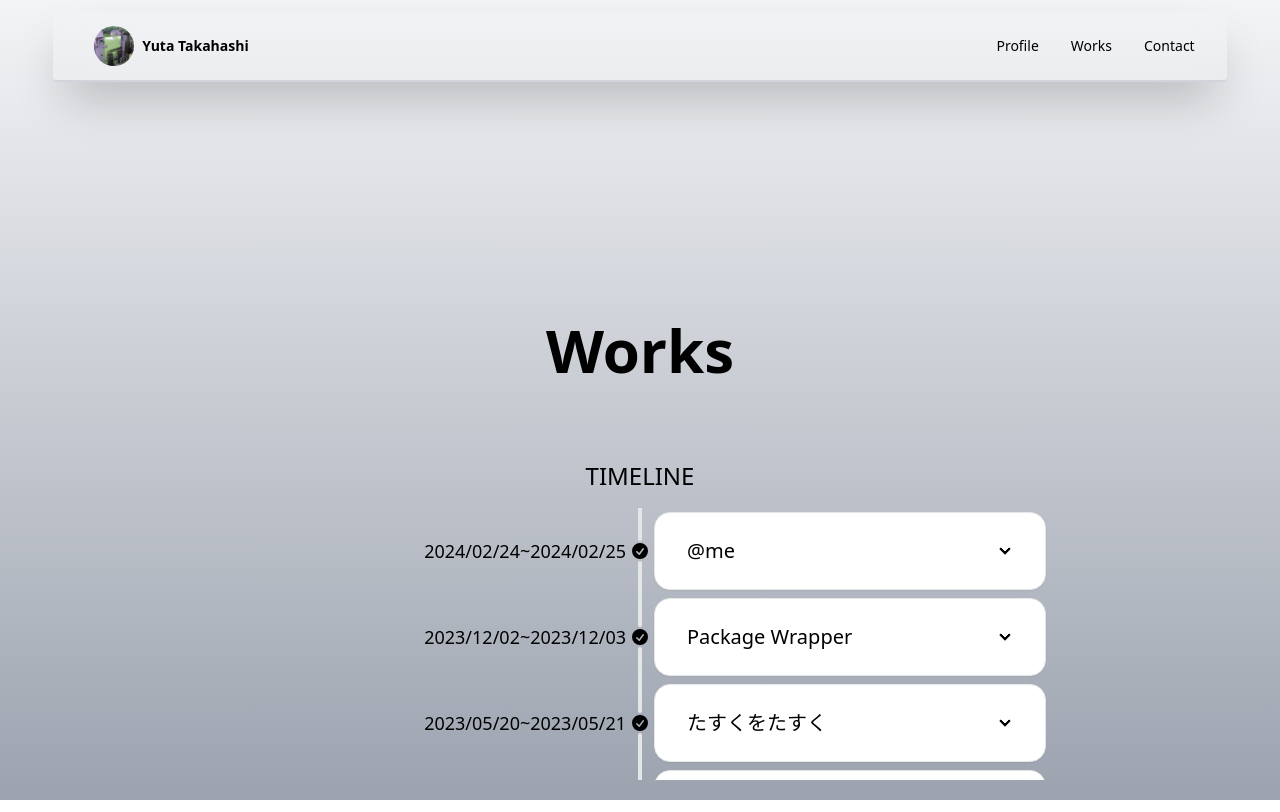
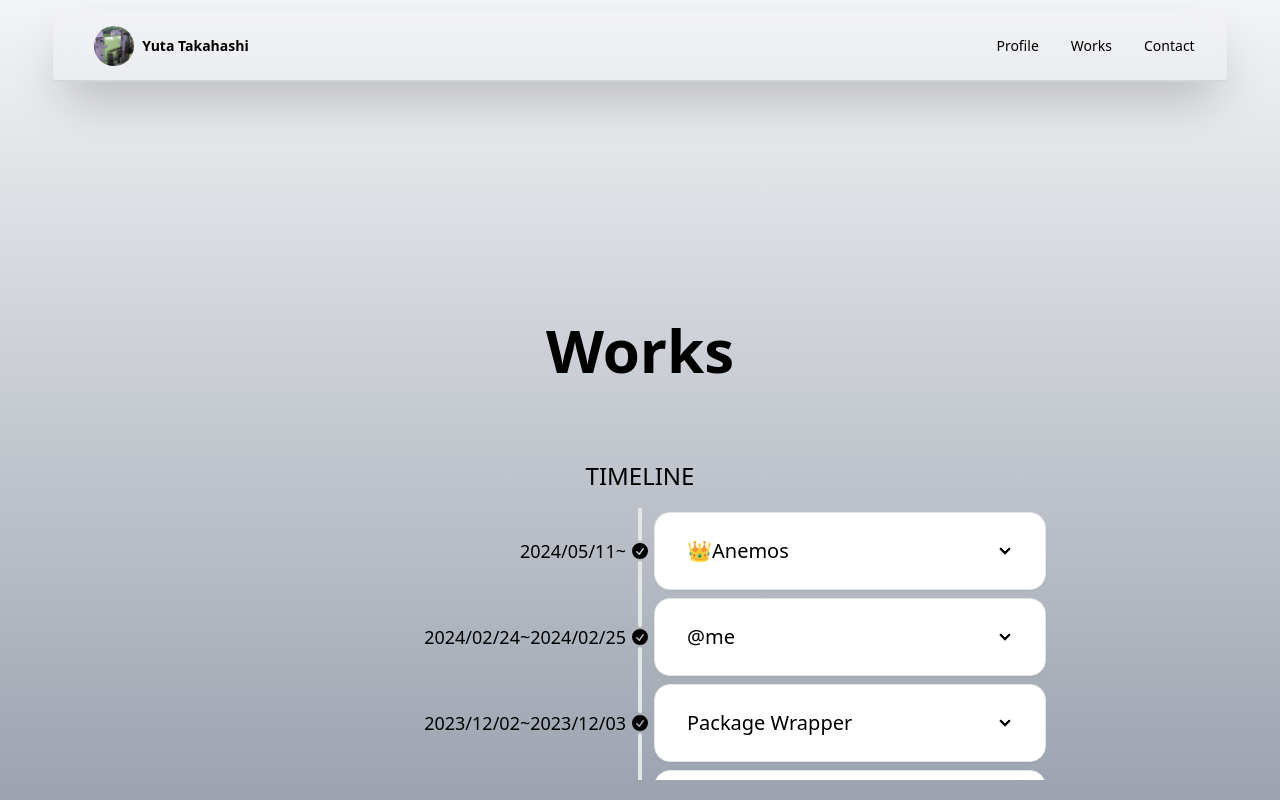
Before and after one commit to Walkmana-25/profile, a Next.js app: page /work in a window 1280 px wide. Built offline with nearby package versions, Linux system fonts and the light colour scheme.

Commit message:
feat: Add timeline entry for "👑Anemos" to work page

```diff
--- a/src/app/work/page.tsx
+++ b/src/app/work/page.tsx
@@ -2,9 +2,14 @@ import { FaExternalLinkAlt } from "react-icons/fa";
 
 const timeLineContent = [
   [
+    "2024/05/11~",
+    "👑Anemos",
+    "株式会社サポーターズ技育博24年5月出場,WingArc1st賞受賞, 公共機関のオープンデータを整形、集約、再配信を行うプラットフォーム, PublicAPI, インフラ担当",
+  ],
+  [
     "2024/02/24~2024/02/25",
     "@me",
-    "株式会社サポーターズ技育CAMPオンラインハッカソンvol15出場, あらゆるクラウドサービスと同期し、１日にやらなければ行けないタスクを提案するアプリケーション,バックエンド担当",
+    "株式会社サポーターズ技育CAMPオンラインハッカソンvol15出場, あらゆるクラウドサービスと同期し、１日にやらなければ行けないタスクを提案するアプリケーション, バックエンド担当",
   ],
   [
     "2023/12/02~2023/12/03",
```
